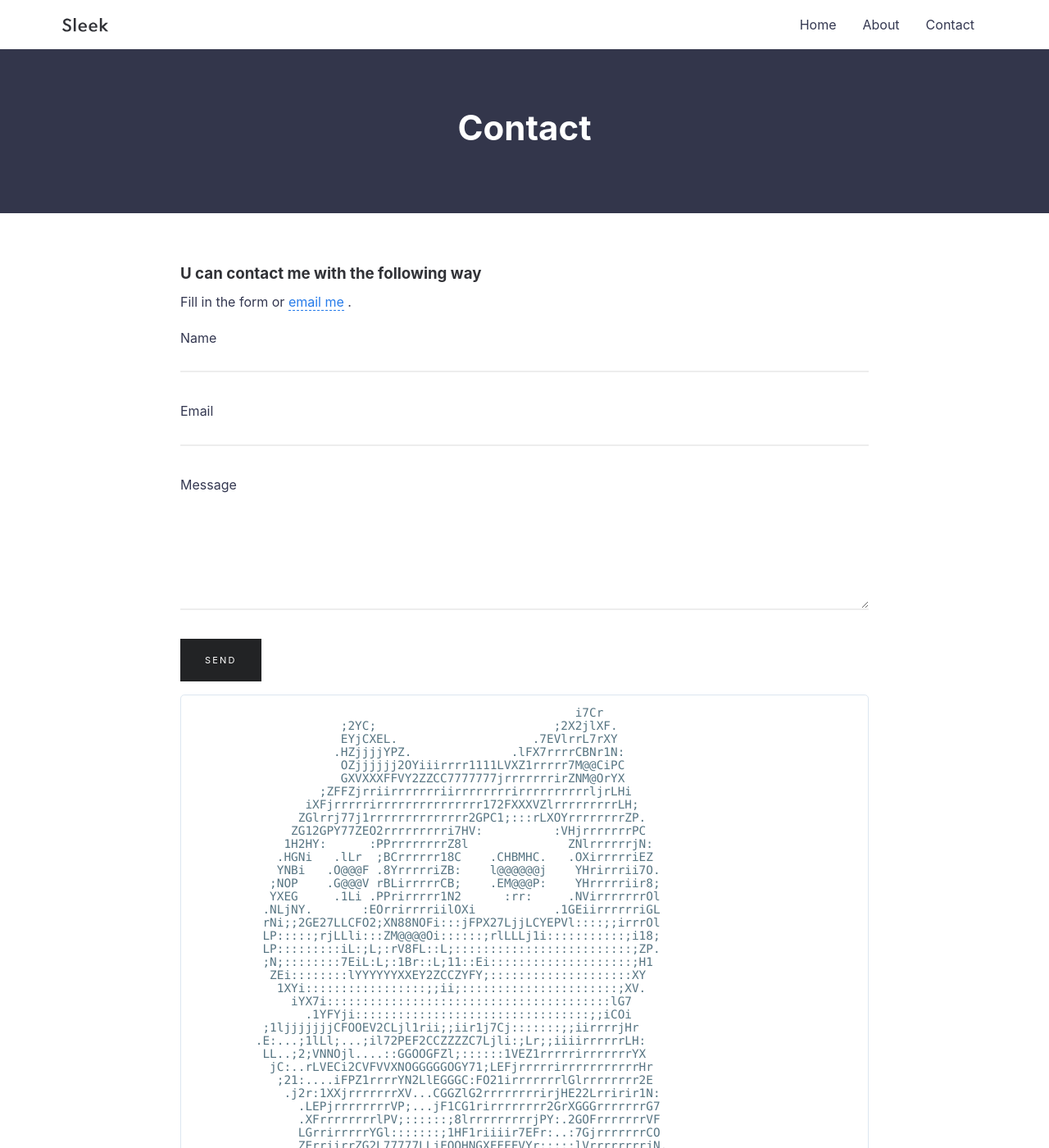
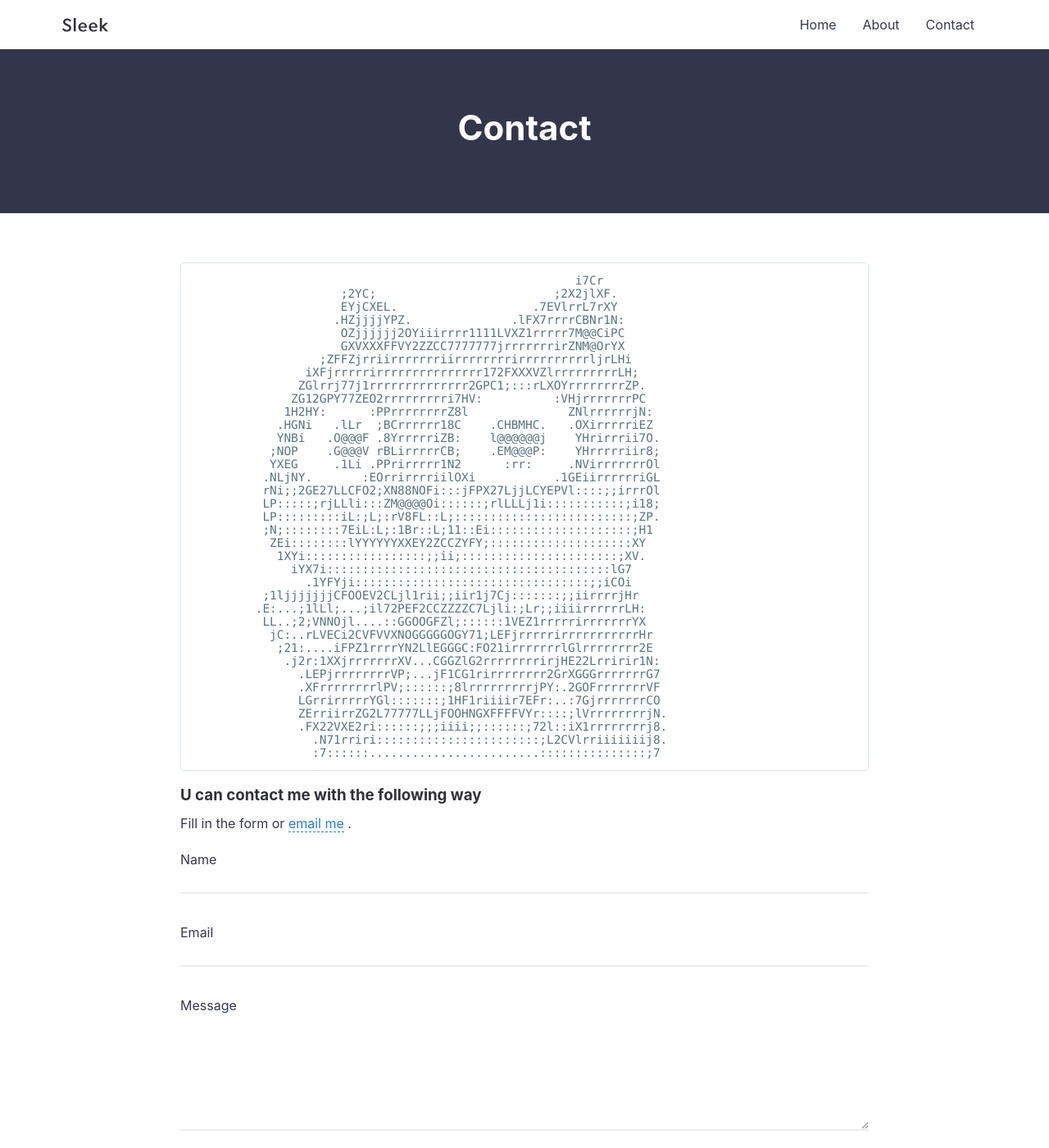
Before and after one commit to EddieIvan01/EddieIvan01.github.io, a Jekyll site: the page built from contact.md, in a window 1280 px wide and 1400 px high. Shown: the whole window at 82% size. Built offline with Jekyll 4.4.1, drawn with Linux system fonts in a browser that asks for light colours; some of the changed text lies outside the part shown.

Commit message:
Update contact.md

```diff
--- a/contact.md
+++ b/contact.md
@@ -3,15 +3,6 @@ layout: page
 title: Contact
 permalink: /contact/
 ---
-
-### U can contact me with the following way
-
-Fill in the form or [email me](mailto:{{site.email}}) .
-
-{% include form.html %}
-
-{% include modal.html %}
-
                                                           i7Cr
                          ;2YC;                         ;2X2jlXF.
                          EYjCXEL.                   .7EVlrrL7rXY
@@ -49,3 +40,11 @@ Fill in the form or [email me](mailto:{{site.email}}) .
                    .FX22VXE2ri::::::;;;iiii;;::::::;72l::iX1rrrrrrrrj8.
                      .N71rriri:::::::::::::::::::::::;L2CVlrriiiiiiij8.
                      :7::::::........................:::::::::::::::;7
+
+### U can contact me with the following way
+
+Fill in the form or [email me](mailto:{{site.email}}) .
+
+{% include form.html %}
+
+{% include modal.html %}
```
